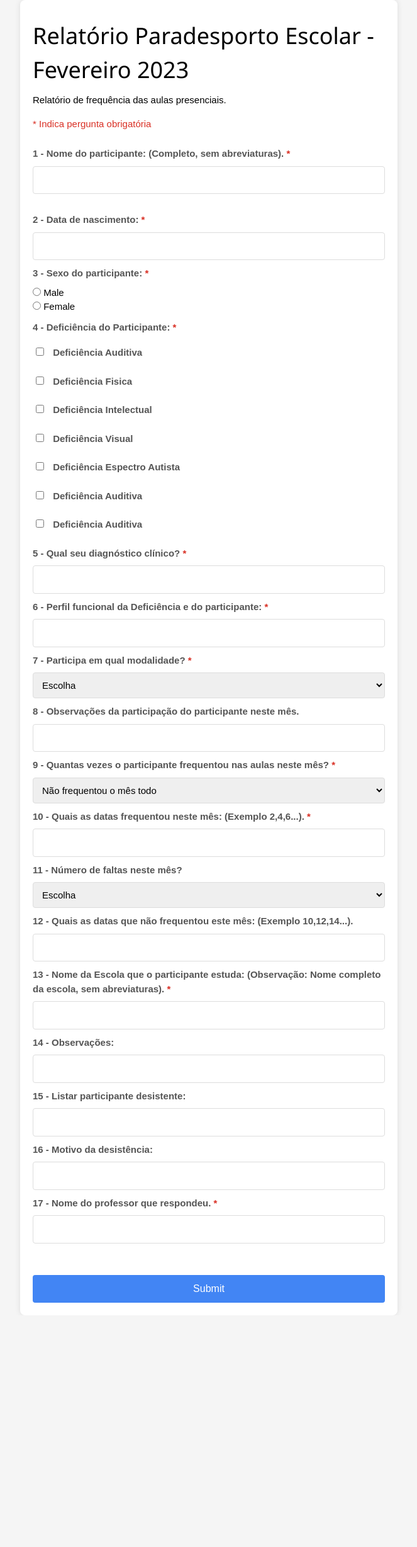
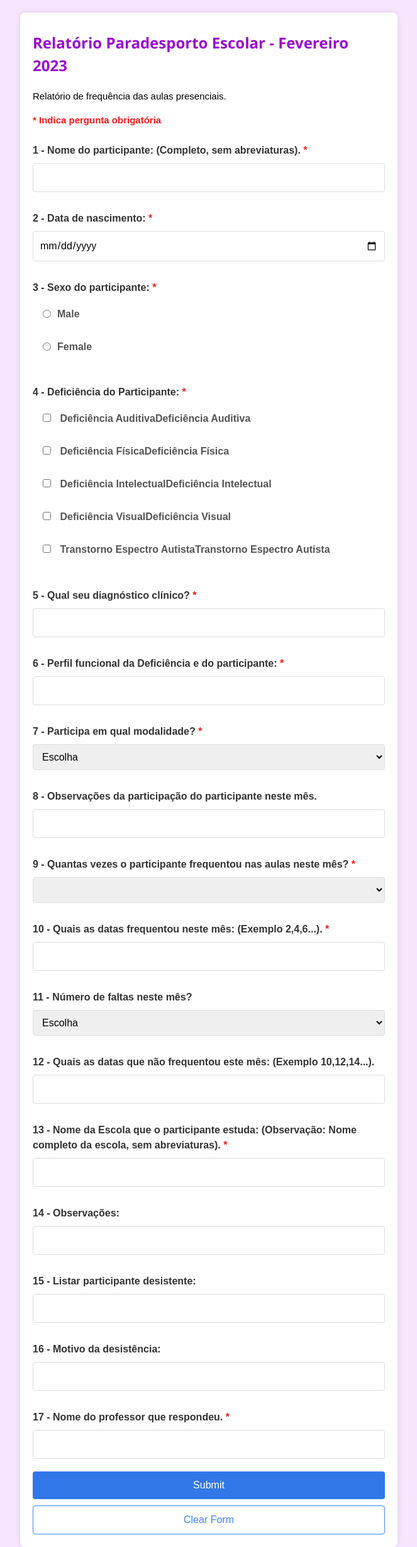
Before and after one commit to LyanRodrigues/Forms, a Django app: page /googleformsintegration/form/ in a window 1280 px wide. Shown: the whole page at 63% size, without its empty margins (308-971 px from the left). Before the commit the page ends 2069 px from the top, so only its background shows below. Run offline with Django 4.2, Linux system fonts and the light colour scheme; some libraries are stand-ins or nearby versions.

Commit message:
Add files via upload

```diff
--- a/forms/webserver/googleformsintegration/forms.py
+++ b/forms/webserver/googleformsintegration/forms.py
@@ -4,9 +4,7 @@
 
 class ParticipantResponseForm(forms.ModelForm):
 
-    PARTICIPANT_DISABILITY_CHOICES = [
-    (disability.id, disability.name) for disability in Disability.objects.all()
-    ]
+    PARTICIPANT_DISABILITY_CHOICES = [(str(disability.id), disability.name) for disability in Disability.objects.all()]
 
     ATTENDANCE_CHOICES = [
         (0, 'Não frequentou o mês todo'),
@@ -46,10 +44,9 @@
     ]
 
     GENDER_CHOICES = [
-    ('male', 'Male'),
-    ('female', 'Female'),
+        ('male', 'Male'),
+        ('female', 'Female'),
     ]
-
 
     participant_name = forms.CharField(
         required=True,
@@ -149,11 +146,12 @@
         fields = '__all__'
         widgets = {
             'birth_date': forms.DateInput(attrs={'type': 'date', 'class': 'w3-input', 'id': 'id_birth_date'}),
-            'participant_disability': forms.CheckboxSelectMultiple(choices=PARTICIPANT_DISABILITY_CHOICES),
-            # Add more widget customizations for other fields if needed
         }
-
+    def clean_participant_disability(self):
+        participant_disability = self.cleaned_data['participant_disability']
+        if not participant_disability:
+            raise forms.ValidationError("Select at least one disability.")
+        return participant_disability
     def __init__(self, *args, **kwargs):
         super(ParticipantResponseForm, self).__init__(*args, **kwargs)
-        # Remove the following line
-        # self.fields['participant_disability'].queryset = Disability.objects.all()
+        self.fields['participant_disability'].choices = PARTICIPANT_DISABILITY_CHOICES
--- a/forms/webserver/googleformsintegration/models.py
+++ b/forms/webserver/googleformsintegration/models.py
@@ -21,10 +21,11 @@
     ('visual', 'Deficiência Visual'),
     ('autista', 'Transtorno Espectro Autista'),
     # Add more options as needed
-    ]
+]
+
 
     gender = models.CharField(max_length=6, choices=gender_choices)
-    participant_disability = models.CharField(max_length=255, choices=PARTICIPANT_DISABILITY_CHOICES, default=[''])
+    participant_disability = models.CharField(max_length=255, choices=PARTICIPANT_DISABILITY_CHOICES, default='')
     clinical_diagnosis = models.TextField()
     functional_profile = models.TextField()
     participation_modalities = models.TextField()
--- a/forms/webserver/googleformsintegration/templates/form.html
+++ b/forms/webserver/googleformsintegration/templates/form.html
@@ -11,37 +11,65 @@
         <style>
             body {
                 font-family: 'Arial', sans-serif;
-            background-color: #f5f5f5;
-            /* Light gray background */
+                background-color: #f6e5fc;
                 margin: 0;
                 padding: 0;
                 display: flex;
                 align-items: center;
                 justify-content: center;
-            height: 100%;
+                min-height: 100vh;
             }
 
             .container {
                 background-color: #ffffff;
-            /* White background */
                 padding: 20px;
                 border-radius: 8px;
                 box-shadow: 0 0 10px rgba(0, 0, 0, 0.1);
-            width: 80%;
+                width: 90%;
                 max-width: 600px;
                 text-align: left;
-            /* Left-align text */
+                margin-top: 20px;
             }
 
             h1 {
-            color: #000000;
-            /* Google's blue color */
+                color: #980ccf;
+                margin-bottom: 20px;
+                font-size: 24px;
+                font-weight: bold;
             }
 
             ul {
-            padding-left: 0px;
+                padding-left: 0;
                 margin-top: 5px;
+            }
 
+            span {
+                color: #f31a1a;
+                font-weight: bold;
+            }
+
+            label {
+                color: #333;
+                font-weight: bold;
+                display: block;
+                margin-bottom: 8px;
+                padding-top: 10px;
+                transition: color 0.3s ease-in-out;
+                font-size: 16px;
+            }
+
+            input[type="text"],
+            input[type="date"],
+            select,
+            textarea {
+                width: 100%;
+                padding: 10px;
+                margin-bottom: 20px;
+                box-sizing: border-box;
+                border: 1px solid #ddd;
+                border-radius: 4px;
+                transition: border 0.3s ease-in-out;
+                font-size: 16px;
             }
 
             .w3-input {
@@ -52,49 +80,8 @@
                 cursor: text;
             }
 
-
             .w3-btn {
-            background-color: #4285f4;
-            /* Google's blue color */
-            color: #ffffff;
-            padding: 10px 15px;
-            border: none;
-            border-radius: 4px;
-            cursor: pointer;
-            font-size: 16px;
-            width: 100%;
-        }
-
-        .w3-btn:hover {
-            background-color: #2a62bb;
-            /* Darker blue on hover */
-        }
-
-        /* Customize form field appearance */
-        input[type="text"],
-        select,
-        textarea {
-            border: 1px solid #ddd;
-            padding: 10px;
-            border-radius: 4px;
-            box-sizing: border-box;
-            width: 100%;
-        }
-
-        /* Customize form label appearance */
-        label {
-            display: block;
-            margin-bottom: 8px;
-            color: #555555;
-            /* Dark gray text color */
-            font-weight: bold;
-        }
-
-
-        /* Customize form button appearance */
-        button[type="submit"] {
-            background-color: #4285f4;
-            /* Google's blue color */
+                background-color: #3177e7;
                 color: #ffffff;
                 padding: 10px 15px;
                 border: none;
@@ -103,71 +90,69 @@
                 font-size: 16px;
                 width: 100%;
                 transition: background-color 0.3s ease-in-out;
-            margin-top: 50px
+                margin-bottom: 10px;
             }
 
-        button[type="submit"]:hover {
+            .w3-btn:hover {
                 background-color: #2a62bb;
-            /* Darker blue on hover */
             }
 
-        span {
-            margin-top: 200px;
-            color: #d93025;
+            .clear-btn {
+                background-color: #fff;
+                color: #4285f4;
+                border: 1px solid #4285f4;
+                padding: 10px 15px;
+                border-radius: 4px;
+                cursor: pointer;
+                font-size: 16px;
+                width: 100%;
+                transition: background-color 0.3s ease-in-out;
             }
 
-        label {
-            padding-top: 10px;
+            .clear-btn:hover {
+                background-color: #f1f1f1;
             }
 
-        .checkbox-group {
-            display: flex;
-            flex-direction: column;
+            .errorlist {
+                color: #d93025;
+                margin-top: 10px;
+                margin-bottom: 0;
+                font-size: 14px;
             }
 
-        .checkbox-group div {
+            .radio-group,
+            .checkbox-group {
+                margin-bottom: 20px;
+            }
+
+            .form-check {
                 display: flex;
                 align-items: center;
-            margin-bottom: 5px;
+                margin-bottom: 10px;
             }
 
-        .checkbox-group input {
+            input[type="checkbox"],
+            input[type="radio"] {
                 margin-right: 10px;
-            /* Adjust the margin as needed */
+                cursor: pointer;
             }
 
-        .checkbox-group label {
-            margin-left: 5px;
-            /* Adjust the margin as needed */
+            .form-check label {
+                color: #555;
+                transition: color 0.3s ease-in-out;
+                font-size: 16px;
             }
 
-        /* Customize radio button appearance */
-        .radio-group {
-            display: flex;
-            flex-direction: column;
+            input:focus,
+            select:focus,
+            textarea:focus {
+                border: 1px solid #4285f4;
+                outline: none;
             }
 
-        .radio-group input {
-            margin-bottom: 5px;
-        }
-
-        .radio-group label {
-            margin-left: 5px;
-        }
-
-        .answer_label {
-            color: rgb(197, 197, 197);
-        }
-
-        option {
-            color: #000000;
-        }
-    </style>
-
-
-    <style>
-        .red-border {
-            border: 1px solid #d93025;
+            input[type="checkbox"]:checked+label,
+            input[type="radio"]:checked+label {
+                color: #4285f4;
             }
         </style>
 </head>
@@ -193,36 +178,30 @@
             <label for="{{ form.birth_date.id_for_label }}">2 - Data de nascimento:
                 <span>*</span>
             </label>
-            {{ form.birth_date }}
+            <input type="date" name="{{ form.birth_date.name }}" id="{{ form.birth_date.id }}"
+                value="{{ form.birth_date.value }}" class="w3-input">
 
             <label>3 - Sexo do participante: <span>*</span></label>
-            <div class="radio-group">
+            <div class="radio-group w3-container">
                 {% for radio in form.gender %}
                 <div class="form-check">
                     {{ radio.tag }}
-                    {{ radio.choice_label }}
+                    <label>{{ radio.choice_label }}</label>
                 </div>
                 {% endfor %}
             </div>
 
             <div class="form-group">
                 <label>4 - Deficiência do Participante: <span>*</span></label>
-                <div class="checkbox-group">
+                <div class="checkbox-group w3-container">
                     {% for disability in form.participant_disability %}
                     <div class="form-check">
                         {{ disability }}
-
+                        <label>{{ disability.choice_label }}</label>
                     </div>
                     {% endfor %}
                 </div>
             </div>
-
-
-
-
-
-
-
             <label for="{{ form.clinical_diagnosis.id_for_label }}">5 - Qual seu diagnóstico clínico?
                 <span>*</span>
             </label>
@@ -282,7 +261,11 @@
 
             <!-- Add other form fields as needed -->
 
-            <button type="submit" class="w3-btn">Submit</button>{% if form.errors %}
+            <button type="submit" class="w3-btn">Submit</button>
+
+            <button type="button" class="clear-btn" onclick="clearForm()">Clear Form</button>
+
+            {% if form.errors %}
             <ul class="errorlist">
                 {% for field, errors in form.errors.items %}
                 <li>{{ field }}:
@@ -298,47 +281,100 @@
         </form>
     </div>
 
+
     <script src="https://code.jquery.com/jquery-3.3.1.slim.min.js"></script>
     <script src="https://cdnjs.cloudflare.com/ajax/libs/popper.js/1.14.7/umd/popper.min.js"></script>
     <script src="https://stackpath.bootstrapcdn.com/bootstrap/4.3.1/js/bootstrap.min.js"></script>
     <script
         src="https://cdnjs.cloudflare.com/ajax/libs/bootstrap-datepicker/1.9.0/js/bootstrap-datepicker.min.js"></script>
 
+    <!-- ... (previous code) ... -->
+
     <script>
-        document.addEventListener('DOMContentLoaded', function () {
-            var reportForm = document.getElementById('reportForm');
+        document.addEventListener("DOMContentLoaded", function () {
+    const requiredFields = document.querySelectorAll('[required]');
 
-            reportForm.addEventListener('submit', function (event) {
-                var requiredFields = reportForm.querySelectorAll('.w3-input[required]');
+    requiredFields.forEach((field) => {
+        field.addEventListener('blur', () => {
+            const isEmpty = (field.type === 'checkbox' || field.type === 'radio')
+                ? !field.checked
+                : field.value.trim() === '';
 
-                requiredFields.forEach(function (field) {
-                    field.classList.remove('red-border');
+            field.style.border = isEmpty ? '1px solid #d93025' : '1px solid #ddd';
 
-                    if (field.type === 'radio') {
-                        var radioGroup = document.getElementsByName(field.name);
+            // Display error message for required fields
+            if (isEmpty) {
+                const errorMessage = document.createElement('div');
+                errorMessage.className = 'errorlist';
+                errorMessage.innerText = 'Field required';
 
-                        var isChecked = Array.from(radioGroup).some(function (radio) {
-                            return radio.checked;
-                        });
-
-                        if (!isChecked) {
-                            field.classList.add('red-border');
+                // Check if an error message already exists
+                const existingError = field.parentElement.querySelector('.errorlist');
+                if (!existingError) {
+                    field.parentElement.appendChild(errorMessage);
                 }
-                    } else if (field.value.trim() === '') {
-                        field.classList.add('red-border');
+            } else {
+                // Remove error message when field is not empty
+                const existingError = field.parentElement.querySelector('.errorlist');
+                if (existingError) {
+                    existingError.remove();
+                }
             }
         });
 
-                // Prevent the form from submitting if there are errors
-                if (reportForm.checkValidity() === false) {
-                    event.preventDefault();
-                    event.stopPropagation();
+        field.addEventListener('focus', () => {
+            field.style.border = '1px solid #4285f4';
+        });
+
+        // Add transition effect for a smoother visual experience
+        field.style.transition = 'border 0.3s ease-in-out';
+    });
+});
+
+        function clearForm() {
+        const form = document.getElementById('reportForm');
+        const inputs = form.querySelectorAll('input, select, textarea');
+
+        // Display confirmation dialog
+        const isConfirmed = confirm("Are you sure you want to clear the form?");
+
+        if (isConfirmed) {
+            inputs.forEach((input) => {
+                if (input.type !== 'submit' && input.type !== 'button') {
+                    input.value = '';
+                    input.checked = false;
+                    input.style.border = '1px solid #ddd';
+                }
+            });
+        }
     }
 
-                reportForm.classList.add('was-validated');
+    // Function to reset the form fields on page load
+    function resetFormOnLoad() {
+        const form = document.getElementById('reportForm');
+        const inputs = form.querySelectorAll('input, select, textarea');
+
+        inputs.forEach((input) => {
+            if (input.type !== 'submit' && input.type !== 'button') {
+                input.value = '';
+                input.checked = false;
+                input.style.border = '1px solid #ddd';
+            }
         });
+    }
+
+    // Call the reset function on page load
+    document.addEventListener("DOMContentLoaded", resetFormOnLoad);
+
+    // Prevent default confirmation dialog for refreshing the page
+    window.addEventListener('beforeunload', function (e) {
+        e.preventDefault();
+        e.returnValue = '';
     });
     </script>
+
+<!-- ... (remaining code) ... -->
+
 </body>
 
 </html>
--- a/forms/webserver/googleformsintegration/views.py
+++ b/forms/webserver/googleformsintegration/views.py
@@ -1,13 +1,24 @@
 from django.shortcuts import render, redirect
 from .forms import ParticipantResponseForm
 from .models import ParticipantResponse
+from django.views.decorators.csrf import csrf_protect
+
 def form_view(request):
     if request.method == 'POST':
         form = ParticipantResponseForm(request.POST)
         if form.is_valid():
-            print(request.POST.getlist('participant_disability'))
+            # Convert selected disability choices to integers
+            form.cleaned_data['participant_disability'] = [int(choice) for choice in form.cleaned_data['participant_disability']]
 
-            form.save()
+            # Save the form data without committing to the database
+            response = form.save(commit=False)
+
+            # Assign the disability choices to the response object
+            response.participant_disability.set(form.cleaned_data['participant_disability'])
+
+            # Save the response object to the database
+            response.save()
+
             return redirect('responses')
         else:
             print(form.errors)
```
Lines whose indentation alone changed are shown as unchanged.
